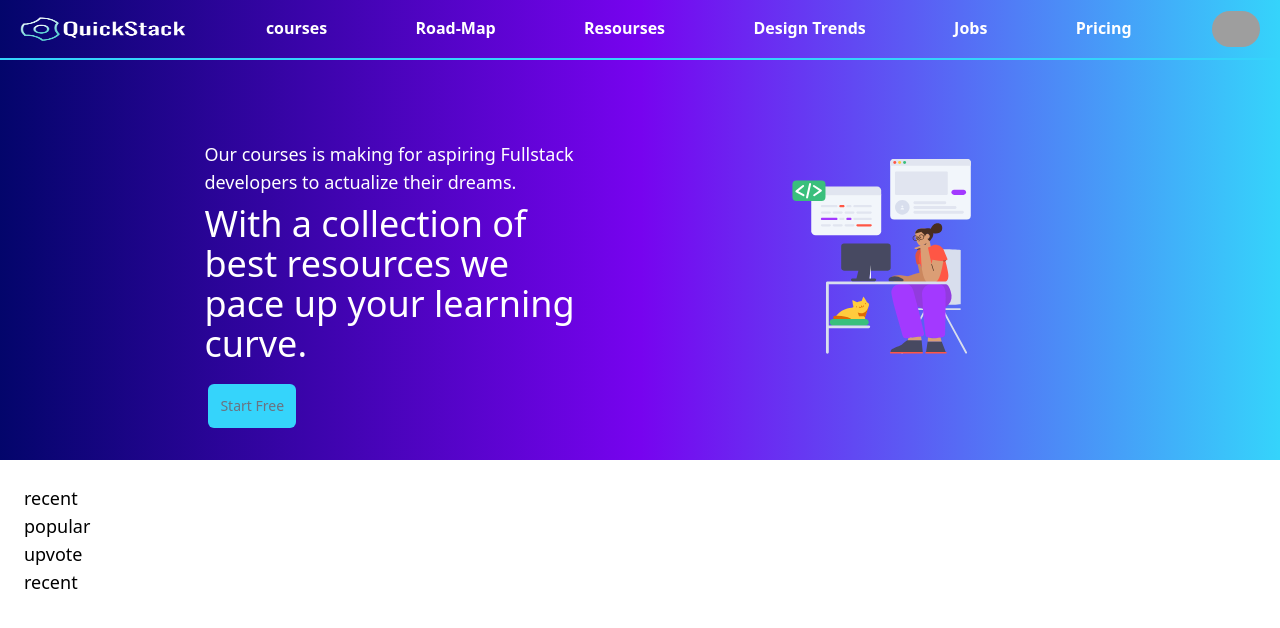
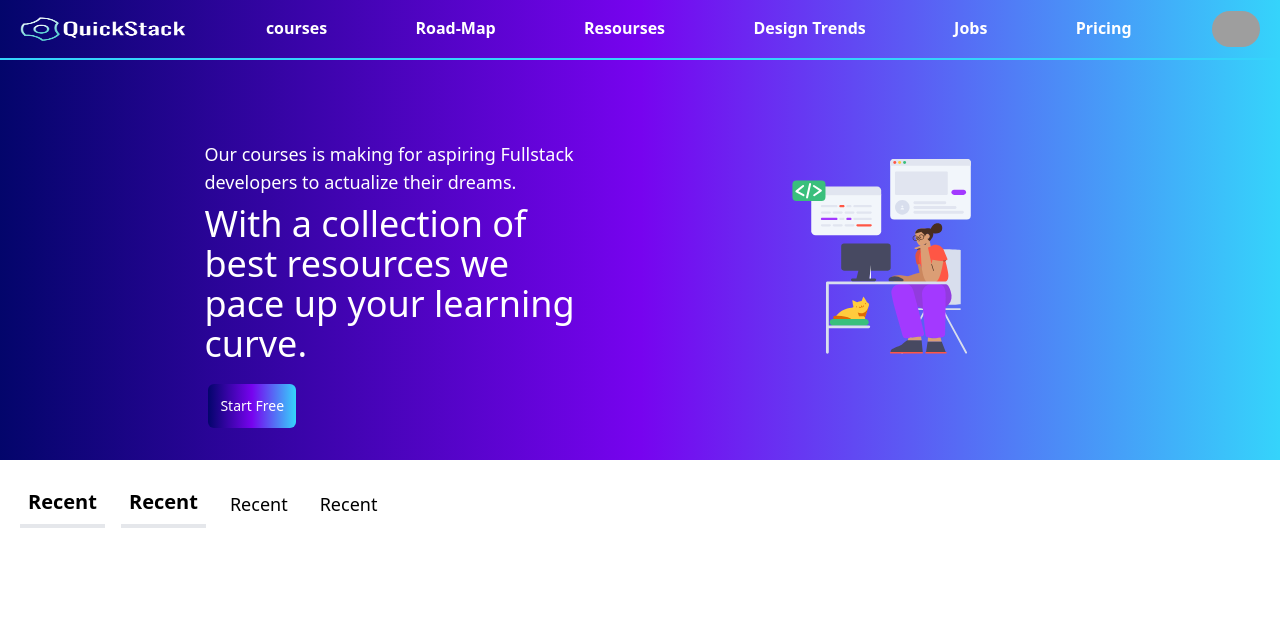
Before and after one commit to CodexpathCommunity/QuickStack, a Next.js app: page / in a window 1280 px wide. Shown: the top 628 px of the page. Built offline with nearby package versions, Linux system fonts and the light colour scheme; grey boxes are pictures that could not be loaded.

Commit message:
working on the content links

```diff
--- a/components/Contents.js
+++ /dev/null
@@ -1,16 +0,0 @@
-function Contents() {
-  return (
-    <div className="flex flex-col w-full p-5">
-      <div className="flex items-start space-x-8 ">
-        <div className="p-1 border-transparent hover:text-blue hover:border-blue-500 text-lg">
-          <h3>recent</h3>
-          <h3>popular</h3>
-          <h3>upvote</h3>
-          <h3>recent</h3>
-        </div>
-      </div>
-    </div>
-  );
-}
-
-export default Contents;
--- /dev/null
+++ b/components/Contents/Index.js
@@ -0,0 +1,24 @@
+import Link from "./Link";
+
+function Contents() {
+  return (
+    <div className="flex flex-col w-full p-5">
+      <div className="flex items-center space-x-4 ">
+        <h3
+          className="
+        text-xl text:blue-200 p-2 font-semibold
+        p-2 border-b-4 border-border-[#03056b]
+        hover:border-[#03056b] cursor-pointer
+        "
+        >
+          Recent
+        </h3>
+        <Link />
+        <h3 className="text-lg text:blue-200 p-2 ">Recent</h3>
+        <h3 className="text-lg text:blue-200 p-2 ">Recent</h3>
+      </div>
+    </div>
+  );
+}
+
+export default Contents;
--- /dev/null
+++ b/components/Contents/Link.js
@@ -0,0 +1,15 @@
+function Link() {
+  return (
+    <div
+      className="
+        text-xl text:blue-200 p-2 font-semibold
+        p-2 border-b-4 border-border-[#03056b]
+        hover:border-[#03056b] cursor-pointer
+        "
+    >
+      Recent
+    </div>
+  );
+}
+
+export default Link;
--- a/pages/index.js
+++ b/pages/index.js
@@ -1,12 +1,10 @@
 import Head from "next/head";
-import Avatar from "../components/Avatar";
 import Image from "next/image";
-import { MenuIcon } from "@heroicons/react/solid";
 import { useState } from "react";
 import Header from "../components/Header";
 import SideNav from "../components/SideNav";
 import Hero from "../components/Hero";
-import Contents from "../components/Contents";
+import Contents from "../components/Contents/Index";
 
 export default function Home() {
   const [showNav, setShowNav] = useState(false);
--- a/styles/globals.css
+++ b/styles/globals.css
@@ -4,8 +4,8 @@
 
 @layer components {
   .btn {
-    @apply bg-[#35d4fb] m-1 p-3 rounded-md hover:ring-1
+    @apply bg-gradient-to-r from-[#03056b] via-[#7703ef] to-[#35d4fb] m-1 p-3 rounded-md hover:ring-1
     focus:outline-none ring-[#03056b] text-sm
-    text-gray-500 hover:shadow-md active:ring-[#03056b];
+    text-white hover:shadow-md active:ring-[#03056b];
   }
 }
```
